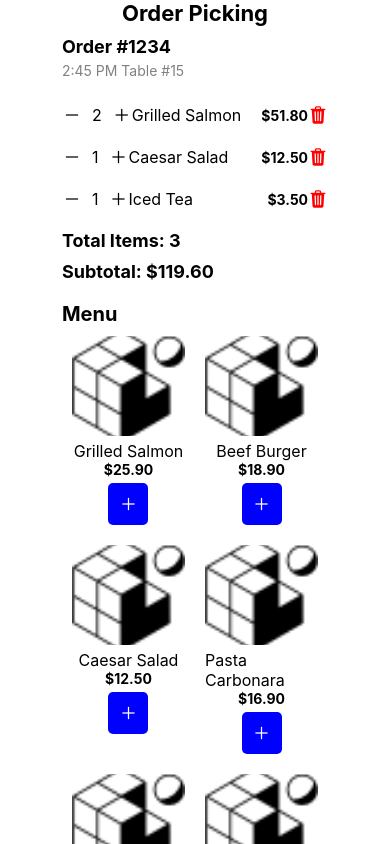
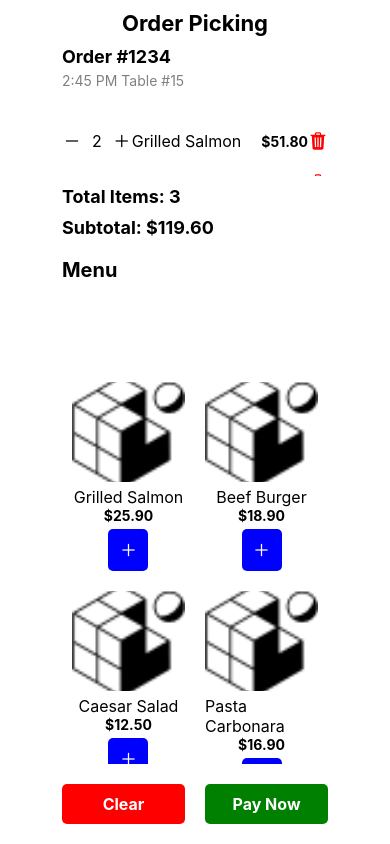
Before and after one commit to rianbangs/kainegosyo, a React Native app: screen / in a window 390 px wide. Built offline with nearby package versions, Linux system fonts and the light colour scheme.

Commit message:
fixing the UI in Order Picking Side

```diff
--- a/components/Ordering.jsx
+++ b/components/Ordering.jsx
@@ -6,10 +6,11 @@ import {
   TouchableOpacity,
   Image,
   StyleSheet,
+  ScrollView,
 } from 'react-native';
 import { Ionicons } from '@expo/vector-icons';
 
-export default function App() {
+export default function Ordering() {
   const [order, setOrder] = useState([
     { id: '1', name: 'Grilled Salmon', price: 51.8, quantity: 2 },
     { id: '2', name: 'Caesar Salad', price: 12.5, quantity: 1 },
@@ -86,36 +87,36 @@ export default function App() {
   );
 
   return (
-    <FlatList
-      data={[{ key: 'order' }, { key: 'menu' }]} // Add sections
-      keyExtractor={(item) => item.key}
-      renderItem={({ item }) => {
-        if (item.key === 'order') {
-          return (
-            <>
+    <View style={styles.container}>
+      <View style={styles.headerContainer}>
         <Text style={styles.header}>Order Picking</Text>
         <Text style={styles.subHeader}>Order #1234</Text>
         <Text style={styles.subText}>2:45 PM Table #15</Text>
+      </View>
 
-              <FlatList
+        {order.length > 0 ? (
+          <FlatList contentContainerStyle={styles.scrollViewContentOrder}
             data={order}
             keyExtractor={(item) => item.id}
             renderItem={renderOrderItem}
           />
+        ) : (
+          <Text style={styles.emptyMessage}>No items in the order.</Text>
+        )}
+
+     <View>
         <Text style={styles.subtotal}>Total Items: {order.length}</Text>
         <Text style={styles.subtotal}>Subtotal: ${getTotalPrice()}</Text>
-            </>
-          );
-        } else if (item.key === 'menu') {
-          return (
-            <>
         <Text style={styles.categoryHeader}>Menu</Text>
-              <FlatList
+     </View>
+
+     <FlatList contentContainerStyle={styles.scrollViewContent}
           data={menuItems}
           keyExtractor={(item) => item.id}
           numColumns={2}
           renderItem={renderMenuItem}
         />
+
      <View style={styles.buttonContainer}>
         <TouchableOpacity style={styles.clearButton} onPress={() => setOrder([])}>
           <Text style={styles.buttonText}>Clear</Text>
@@ -124,20 +125,41 @@ export default function App() {
           <Text style={styles.buttonText}>Pay Now</Text>
         </TouchableOpacity>
       </View>
-            </>
-          );
-        }
-      }}
-    />
+    </View>
   );
 }
 
 const styles = StyleSheet.create({
   container: {
     flex: 1,
-    padding: 10,
     backgroundColor: '#fff',
   },
+  headerContainer: {
+    position: 'absolute',
+    top: 0,
+    left: 0,
+    right: 0,
+    backgroundColor: '#fff',
+    zIndex: 1,
+    padding: 10,
+  },
+  scrollViewContent: {
+    marginTop:30, // Add margin to avoid content being hidden behind the header
+    paddingTop: 60, // Add padding to avoid content being hidden behind the header
+    padding: 10,
+    paddingBottom: '100%', // Add padding to avoid content being hidden behind the buttons
+    width: '100%'
+
+},
+scrollViewContentOrder:{
+    marginTop:60, // Add margin to avoid content being hidden behind the header
+    paddingTop: 60, // Add padding to avoid content being hidden behind the header
+    padding: 10,
+    paddingBottom: 80, // Add padding to avoid content being hidden behind the buttons
+    width: '100%',
+    height: '100%'
+},
+
   header: { fontSize: 22, fontWeight: 'bold', textAlign: 'center', marginBottom: 10 },
   subHeader: { fontSize: 18, fontWeight: 'bold', marginBottom: 5 },
   subText: { color: 'gray', marginBottom: 15 },
@@ -145,14 +167,25 @@ const styles = StyleSheet.create({
   quantity: { marginHorizontal: 10, fontSize: 16 },
   itemName: { flex: 1, fontSize: 16 },
   price: { fontWeight: 'bold' },
-  categoryHeader: { fontSize: 20, fontWeight: 'bold', marginTop: 20 },
+  categoryHeader: { marginLeft:10 ,fontSize: 20, fontWeight: 'bold', marginTop: 20 },
   menuItem: { flex: 1, alignItems: 'center', margin: 10, width: '45%' },
   image: { width: '100%', height: 100, borderRadius: 10 },
   menuText: { fontSize: 16, marginTop: 5 },
   addButton: { backgroundColor: 'blue', padding: 10, borderRadius: 5, marginTop: 5 },
-  buttonContainer: { flexDirection: 'row', justifyContent: 'space-between', marginTop: 20 },
-  clearButton: { backgroundColor: 'red', padding: 10, borderRadius: 5 },
-  payButton: { backgroundColor: 'green', padding: 10, borderRadius: 5 },
-  buttonText: { color: 'white', fontSize: 16, fontWeight: 'bold' },
-  subtotal: { fontSize: 18, fontWeight: 'bold', marginTop: 10 },
+  buttonContainer: {
+    position: 'absolute',
+    bottom: 0,
+    left: 0,
+    right: 0,
+    flexDirection: 'row',
+    justifyContent: 'space-between',
+    paddingHorizontal: 10,
+    paddingVertical: 20,
+    backgroundColor: '#fff',
+  },
+  clearButton: { backgroundColor: 'red', padding: 10, borderRadius: 5, flex: 1, marginRight: 10 },
+  payButton: { backgroundColor: 'green', padding: 10, borderRadius: 5, flex: 1, marginLeft: 10 },
+  buttonText: { color: 'white', fontSize: 16, fontWeight: 'bold', textAlign: 'center' },
+  subtotal: { marginLeft:10 ,fontSize: 18, fontWeight: 'bold', marginTop: 10 },
+  emptyMessage: { marginTop:340,width: 400,flexDirection: 'row',textAlign: 'center', fontSize: 16, color: 'gray', marginVertical: 20 },
 });
```
Lines whose indentation alone changed are shown as unchanged.
